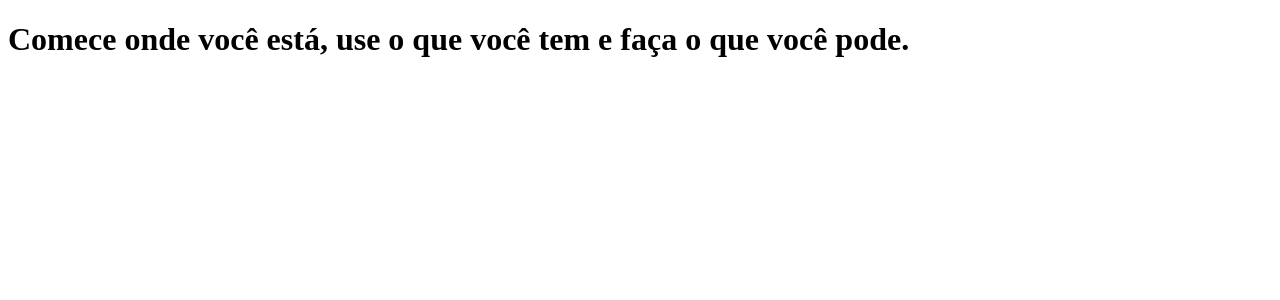
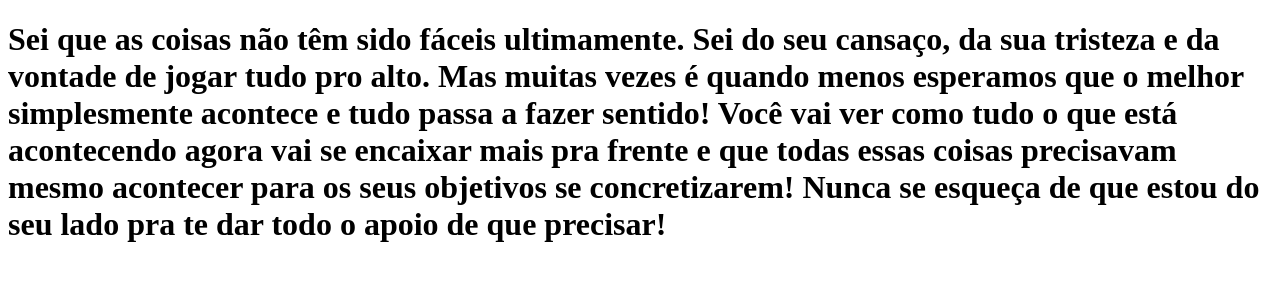
Before and after one commit to davidgabriel23/clone-tab-news, a Next.js app: page / in a window 1280 px wide. Shown: the top 300 px of the page. Built offline with nearby package versions, Linux system fonts and the light colour scheme.

Commit message:
att frase

```diff
--- a/pages/index.js
+++ b/pages/index.js
@@ -1,6 +1,8 @@
 function Home() {
   return (
-    <h1>Comece onde você está, use o que você tem e faça o que você pode.</h1>
+    <h1>Sei que as coisas não têm sido fáceis ultimamente. Sei do seu cansaço, da sua tristeza e da vontade de jogar tudo pro alto. Mas muitas vezes é quando menos esperamos que o melhor simplesmente acontece e tudo passa a fazer sentido! Você vai ver como tudo o que está acontecendo agora vai se encaixar mais pra frente e que todas essas coisas precisavam mesmo acontecer para os seus objetivos se concretizarem! Nunca se esqueça de que estou do seu lado pra te dar todo o apoio de que precisar!
+
+    </h1>
   );
 }
 
```
